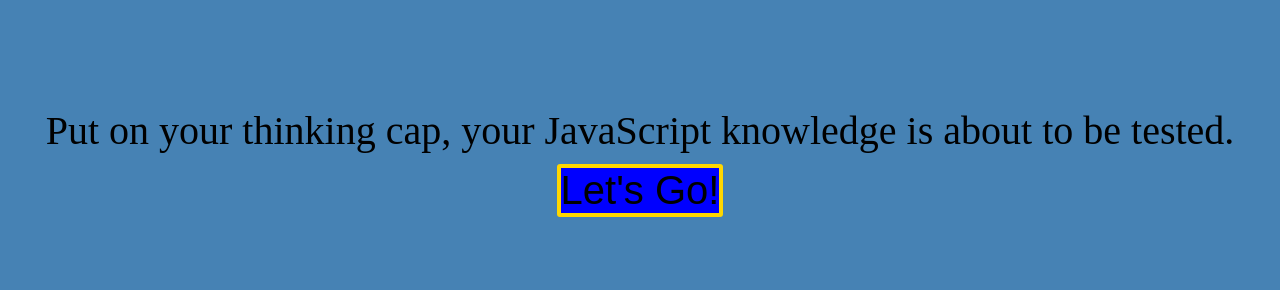
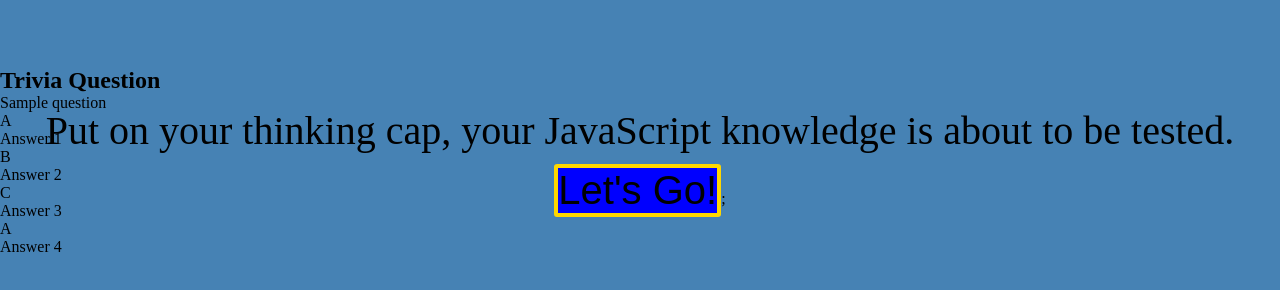
Before and after one commit to wagnergabe/code-quiz, a plain HTML site: page index.html in a window 1280 px wide. Shown: the part 90-380 px from the top of the page. Drawn offline with Linux system fonts and the light colour scheme.

Commit message:
Trivia question setup

```diff
--- a/assets/js/script.js
+++ b/assets/js/script.js
@@ -2,7 +2,13 @@
 
 //need variables for start, questions, answers, timer, score, and leaderboard
 
-var startBtn = document.getElementbyId("start");
+var startButtonEl = document.createElement("button");
+startButtonEl.addEventListener("click", startGame() {
+alert("Lets Go!");
+});
+
+
+startButtonEl.textContent = "Edit";
 var questionsEl = document.getElementById("questions");
 var answersEl = document.getElementById("answers");
 var timerEl = document.getElementbyId("timer");
@@ -11,5 +17,5 @@ var leaderboardEl = document.getElementById("leaderboard");
 //--Start Game--//
 
 function startGame {
-
+alert("Lets Go");
 }
--- a/index.html
+++ b/index.html
@@ -20,12 +20,35 @@
     <div class = "wrapper">
         <div id="welcome" class = "begin"> </div>
             <p>Put on your thinking cap, your JavaScript knowledge is about to be tested.</p>
-                <div class="start-btn"><button id = "start">Let's Go!</button></div>
+                <button class= "btn" id = "start">Let's Go!</button>;
     </div>
 
-    <div id = "questions">
+<!--try hiding elements first, have start() make new questions visable?-->
 
-    </div>
+    <h2>Trivia Question</h2>
+
+    <main id="questions">Sample question</main>
+        <div class="trivia-container">
+        <p class="trivia-question">A</p>
+        <p class="trivia-text" data-number="1">Answer 1</p>
+        </div>
+
+        <div class="trivia-container">
+        <p class="trivia-question">B</p>
+        <p class="trivia-text" data-number="2">Answer 2</p>
+        </div>
+
+        <div class="trivia-container">
+        <p class="trivia-question">C</p>
+        <p class="trivia-text" data-number="3">Answer 3</p>
+        </div>
+
+        <div class="trivia-container">
+        <p class="trivia-question">A</p>
+        <p class="trivia-text" data-number="4">Answer 4</p>
+        </div>
+
+
 
 
  <script src = "./assets/js/script.js"></script>
```
